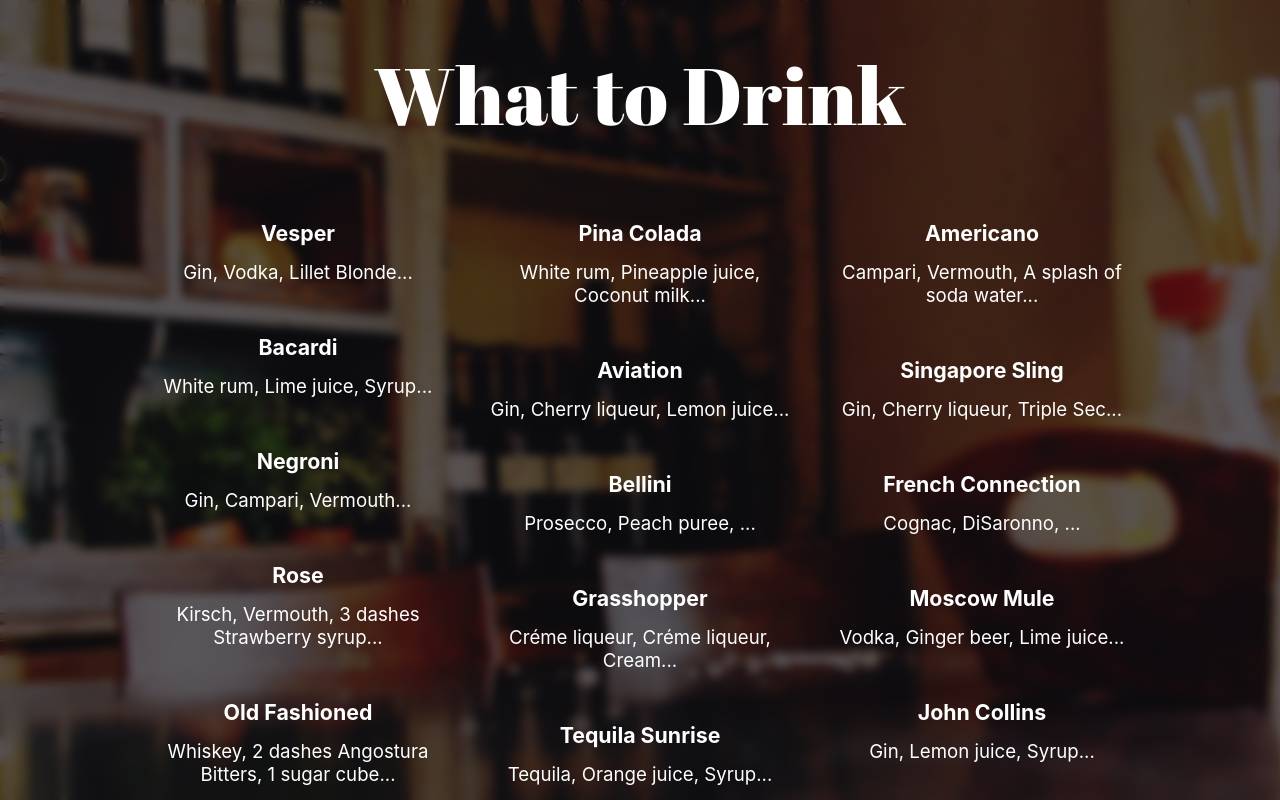
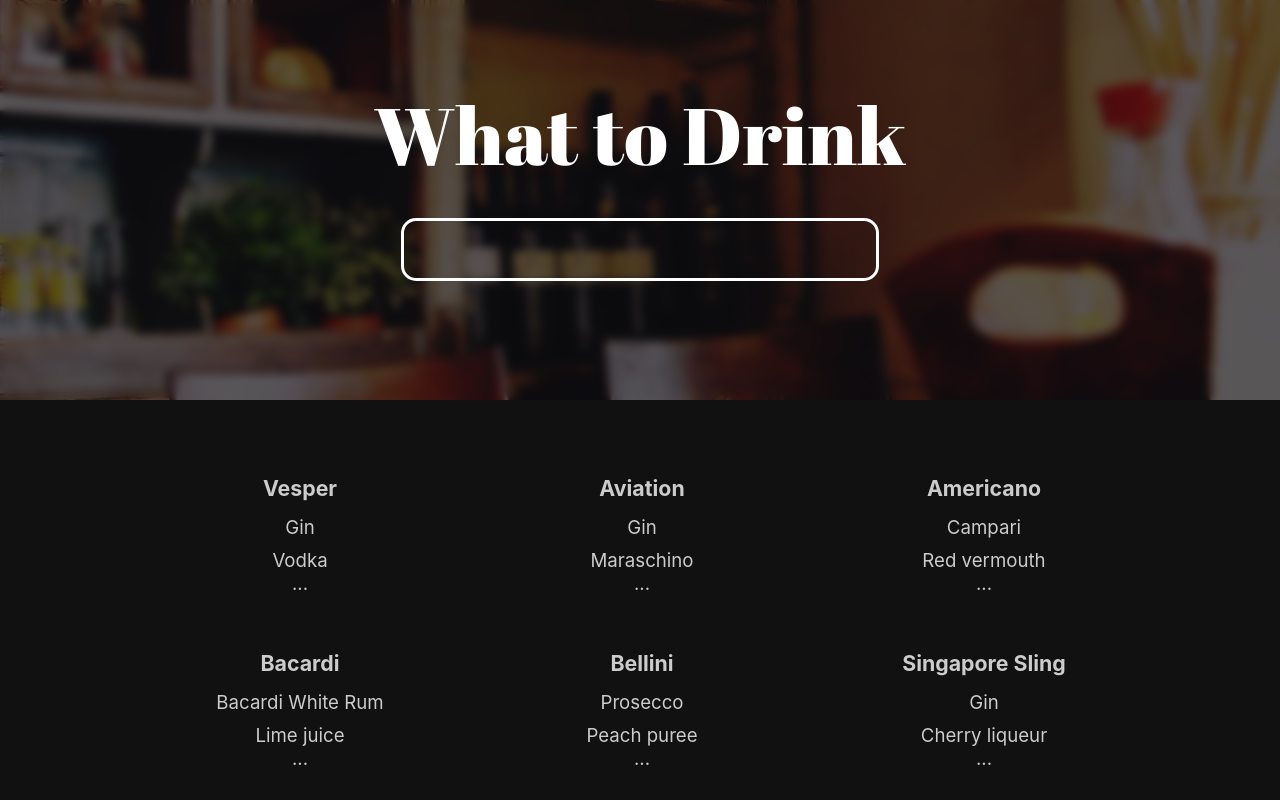
Before and after one commit to HenrySeed/What-to-Drink, a React (Create React App) app: page / in a window 1280 px wide. Shown: the top 800 px of the page. Built offline with nearby package versions, Linux system fonts and the light colour scheme.

Commit message:
adds footer and search bar. Adds new recipe Class

```diff
--- a/package.json
+++ b/package.json
@@ -10,8 +10,10 @@
     "@types/node": "^12.0.0",
     "@types/react": "^16.9.0",
     "@types/react-dom": "^16.9.0",
+    "@types/react-router-dom": "^5.1.5",
     "react": "^16.13.1",
     "react-dom": "^16.13.1",
+    "react-router-dom": "^5.2.0",
     "react-scripts": "3.4.3",
     "typescript": "~3.7.2"
   },
--- a/src/App.css
+++ b/src/App.css
@@ -8,78 +8,35 @@
     justify-content: center;
     font-size: calc(10px + 2vmin);
     color: white;
+    background-color: #111;
 }
 
-.logo {
-    font-family: "Abril Fatface", cursive;
-    position: absolute;
-    width: 100%;
-    margin-top: 40px;
-    font-size: 60pt;
+.appBody {
+    min-height: calc(100vh - 150px);
+    display: block;
 }
 
-.bgImage {
-    background-image: url("resources/bg_1.jpg");
-    background-position: center;
-    background-size: cover;
-    width: 100%;
-    position: absolute;
-
-    height: 100%;
-    top: 0px;
-    left: 0px;
-}
-
-.recipeTile {
-    width: 300px;
-    margin-bottom: 30px;
-    display: inline-block;
-    font-size: 14pt;
-    cursor: pointer;
-}
-
-.recipeTile > h3 {
-    font-size: 16pt;
-}
-
-.bgFilter {
-    background-color: rgba(0, 0, 0, 0.6);
-    width: 100%;
-    height: 100%;
-    position: absolute;
-    top: 0;
-    left: 0;
-    backdrop-filter: blur(5px);
-}
-
-.recipeList {
-    column-count: 3;
-    margin-top: 200px;
+.footerContainer {
     max-width: 1000px;
+    width: 80%;
     margin-left: auto;
     margin-right: auto;
 }
 
-.contentContainer {
+footer {
+    text-align: left;
+    height: 100px;
+    font-size: 12pt;
     width: 100%;
-    height: 100%;
-    position: absolute;
-    z-index: 10;
-    overflow: scroll;
 }
 
-ul {
-    list-style: none;
+.footerContainer > .logo {
+    font-size: 20pt;
+    text-decoration: none;
+    margin-bottom: 5px;
+    display: block;
 }
 
-@media only screen and (max-width: 1010px) {
-    .recipeList {
-        column-count: 2;
-    }
+a {
+    color: inherit;
 }
-
-@media only screen and (max-width: 600px) {
-    .recipeList {
-        column-count: 1;
-    }
-}
--- a/src/App.tsx
+++ b/src/App.tsx
@@ -1,59 +1,44 @@
-import React, { useState } from "react";
+import React from "react";
+import { BrowserRouter as Router, Link, Route, Switch } from "react-router-dom";
 import "./App.css";
+import HomeView from "./components/HomeView";
 import RecipeView from "./components/RecipeView";
 import { Recipe } from "./modules";
-const recipesJSON = require("./data/recipes.json");
 
 function App() {
-    const [openRecipe, setOpenRecipe] = useState<Recipe>();
-    const recipes: Recipe[] = recipesJSON;
-    const recipeMap = new Map(recipes.map(val => [val.name, val]));
-
-    function toggleRecipe(name: string) {
-        const recipeObj = recipeMap.get(name);
-        if (recipeObj) {
-            setOpenRecipe(recipeObj);
-        }
-    }
+    const recipesJSON = require("./data/recipes.json");
+    const recipes: Recipe[] = Array.from(recipesJSON).map(
+        val => new Recipe(val)
+    );
+    const recipeMap = new Map(
+        recipes.map(val => [val.name.replace(/ /g, "_"), val])
+    );
 
     // =========================  Rendering  ========================= //
-    const recipeTiles: JSX.Element[] = [];
-    for (const recipe of recipes) {
-        const ingredientNames = recipe.ingredients
-            .map(val => (val.ingredient ? val.ingredient : val.special))
-            .concat([recipe.garnish])
-            .slice(0, 3);
-        recipeTiles.push(
-            <div
-                className="recipeTile"
-                key={recipe.name}
-                onClick={val => toggleRecipe(recipe.name)}
-            >
-                <h3>{recipe.name}</h3>
-                {ingredientNames.join(", ")}
-                ...
+    return (
+        <Router>
+            <div className="App">
+                <span className="appBody">
+                    <Switch>
+                        <Route path="/drink/">
+                            <RecipeView recipes={recipeMap} />
+                        </Route>
+                        <Route path="/">
+                            <HomeView recipes={recipes} />
+                        </Route>
+                    </Switch>
+                </span>
+
+                <footer>
+                    <div className="footerContainer">
+                        <Link to="/" className="logo">
+                            What to Drink
+                        </Link>
+                        <div>&#169; Henry Seed 2020</div>
+                    </div>
+                </footer>
             </div>
-        );
-    }
-    return (
-        <div className="App">
-            <div className="bgImage" />
-            <div className="bgFilter" />
-
-            <div className="contentContainer">
-                {openRecipe ? (
-                    <RecipeView
-                        recipe={openRecipe}
-                        onClose={() => setOpenRecipe(undefined)}
-                    />
-                ) : (
-                    <span>
-                        <div className="logo">What to Drink</div>
-                        <div className="recipeList">{recipeTiles}</div>
-                    </span>
-                )}
-            </div>
-        </div>
+        </Router>
     );
 }
 
--- /dev/null
+++ b/src/components/HomeView.css
@@ -0,0 +1,80 @@
+.logo {
+    font-family: "Abril Fatface", cursive;
+    position: relative;
+    width: 100%;
+    margin-top: 40px;
+    font-size: 60pt;
+}
+
+.bgImage {
+    background-image: url("../resources/bg_1.jpg");
+    background-position: center;
+    background-size: cover;
+    width: 100%;
+    position: absolute;
+    height: 50vh;
+    top: 0px;
+    left: 0px;
+}
+
+.bgFilter {
+    background-color: rgba(0, 0, 0, 0.6);
+    width: 100%;
+    height: 50vh;
+    box-sizing: border-box;
+    padding-top: 40px;
+    top: 0;
+    left: 0;
+    backdrop-filter: blur(5px);
+}
+
+ul {
+    list-style: none;
+    padding: 0;
+}
+
+.ellipse {
+    margin-top: -10px;
+}
+
+.recipeList {
+    column-count: 3;
+    margin-top: 50px;
+    max-width: 1000px;
+    margin-left: auto;
+    margin-right: auto;
+}
+
+.recipeTile {
+    width: 200px;
+    padding: 20px 20px;
+    margin-left: 40px;
+    margin-right: 40px;
+    display: inline-block;
+    font-size: 14pt;
+    cursor: pointer;
+    color: #cccccc;
+    border-radius: 10px;
+}
+.recipeTile:hover {
+    background-color: rgba(0, 0, 0, 0.7);
+    color: #ffffff;
+    transition: 0.1s;
+}
+
+.recipeTile > h3 {
+    font-size: 16pt;
+    margin-top: 5px;
+}
+
+@media only screen and (max-width: 1010px) {
+    .recipeList {
+        column-count: 2;
+    }
+}
+
+@media only screen and (max-width: 600px) {
+    .recipeList {
+        column-count: 1;
+    }
+}
--- /dev/null
+++ b/src/components/HomeView.tsx
@@ -0,0 +1,46 @@
+import React from "react";
+import { Link } from "react-router-dom";
+import { Recipe } from "../modules";
+import "./HomeView.css";
+import Search from "./Search";
+
+interface Props {
+    recipes: Recipe[];
+}
+
+export default function HomeView(props: Props) {
+    const recipeTiles: JSX.Element[] = [];
+    for (const recipe of props.recipes) {
+        let summary: string[] = recipe.ingredients.map(val => val.name);
+        summary = summary.concat(recipe.garnish).slice(0, 2);
+
+        recipeTiles.push(
+            <Link
+                to={`/drink/${recipe.name.replace(/ /g, "_")}`}
+                key={recipe.name}
+            >
+                <div className="recipeTile">
+                    <h3>{recipe.name}</h3>
+                    <ul>
+                        {summary.map((val, index) => (
+                            <li key={index}>{val}</li>
+                        ))}
+                        <li className="ellipse" key={3}>
+                            ...
+                        </li>
+                    </ul>
+                </div>
+            </Link>
+        );
+    }
+    return (
+        <span>
+            <div className="bgImage" />
+            <div className="bgFilter">
+                <div className="logo">What to Drink</div>
+                <Search />
+            </div>
+            <div className="recipeList">{recipeTiles}</div>
+        </span>
+    );
+}
--- a/src/components/RecipeView.css
+++ b/src/components/RecipeView.css
@@ -31,4 +31,5 @@ p {
     max-width: 500px;
     margin-left: auto;
     margin-right: auto;
+    position: relative;
 }
--- a/src/components/RecipeView.tsx
+++ b/src/components/RecipeView.tsx
@@ -1,18 +1,20 @@
 import React from "react";
+import { useLocation } from "react-router-dom";
 import { Recipe } from "../modules";
 import "./RecipeView.css";
 
 interface Props {
-    recipe: Recipe;
-    onClose: () => void;
+    recipes: Map<string, Recipe>;
 }
 
 function RecipeView(props: Props) {
     const ingredientElems = [];
-    for (const val of props.recipe.ingredients) {
-        if (val.special) {
-            ingredientElems.push(<span>{val.special}</span>);
-        } else {
+    const path = useLocation().pathname.split("/");
+    const recipeKey = path[path.length - 1];
+    const recipe = props.recipes.get(recipeKey);
+    console.log(recipeKey, props.recipes);
+    if (recipe) {
+        for (const val of recipe.ingredients) {
             ingredientElems.push(
                 <span>
                     {val.amount}&nbsp;
@@ -21,11 +23,10 @@ function RecipeView(props: Props) {
                 </span>
             );
         }
-    }
         return (
             <div className="Recipe">
-            <h2>{props.recipe.name}</h2>
-            <em>{props.recipe.category}</em>
+                <h2>{recipe.name}</h2>
+                <em>{recipe.category}</em>
                 <h3>Ingredients</h3>
                 <ul>
                     {ingredientElems.map((val, index) => (
@@ -33,15 +34,17 @@ function RecipeView(props: Props) {
                     ))}
                 </ul>
                 <h3>Preparation</h3>
-            <p>{props.recipe.preparation}</p>
-            {props.recipe.garnish ? (
-                <p>Garnish with a {props.recipe.garnish}</p>
+                <p>{recipe.preparation}</p>
+                {recipe.garnish ? (
+                    <p>Garnish with a {recipe.garnish}</p>
                 ) : (
                     <span />
                 )}
-            <div onClick={props.onClose}>close</div>
             </div>
         );
+    } else {
+        return <span>404 could not find recipe {recipeKey}</span>;
+    }
 }
 
 export default RecipeView;
--- /dev/null
+++ b/src/components/Search.css
@@ -0,0 +1,12 @@
+input {
+    width: 450px;
+    height: 55px;
+    font-size: 16pt;
+    background: none;
+    border-radius: 15px;
+    margin-top: 30px;
+    color: #ffffff;
+    padding-left: 20px;
+    outline: none;
+    border: 3px solid #ffffff;
+}
--- /dev/null
+++ b/src/components/Search.tsx
@@ -0,0 +1,8 @@
+import React from "react";
+import "./Search.css";
+
+function Search() {
+    return <input autoFocus />;
+}
+
+export default Search;
--- a/src/modules.ts
+++ b/src/modules.ts
@@ -1,15 +1,58 @@
-export interface Ingredient {
+export class Ingredient {
+    name: string;
+    amount: string;
     unit: string;
-    amount: number;
     ingredient: string;
-    special?: string;
+
+    constructor(obj: any) {
+        if (obj.special) {
+            const special: string = obj.special;
+            const knownUnits = [
+                "dashes",
+                "dash",
+                "drops",
+                "drop",
+                "teaspoon",
+                "teaspoons",
+                "bar spoon",
+                "bar spoons"
+            ];
+            // First split by unit to get the amount
+            const usedUnit = knownUnits.filter(val => special.includes(val))[0];
+            let [amount, name] = special.split(usedUnit).map(val => val.trim());
+            this.amount = amount;
+            this.unit = usedUnit;
+            this.ingredient = name;
+            this.name = name;
+        } else {
+            if (obj.label) {
+                this.name = obj.label;
+            } else {
+                this.name = obj.ingredient;
+            }
+            this.amount = obj.amount;
+            this.unit = obj.unit;
+            this.ingredient = obj.ingredient;
+        }
+    }
 }
 
-export interface Recipe {
+export class Recipe {
     name: string;
     category: string;
     ingredients: Array<Ingredient>;
     preparation: string;
     garnish: string;
     glass: string;
+
+    constructor(obj: any) {
+        this.name = obj.name;
+        this.category = obj.category;
+        this.ingredients = obj.ingredients.map(
+            (val: any) => new Ingredient(val)
+        );
+        this.preparation = obj.preparation;
+        this.garnish = obj.garnish;
+        this.glass = obj.glass;
+    }
 }
```
Also changed, not shown: 1 other file (tests, documents, lock files or other folders). Lines whose indentation alone changed are shown as unchanged.
